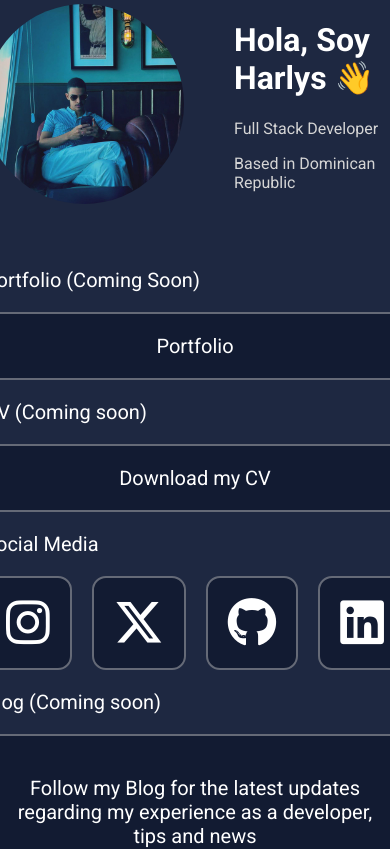
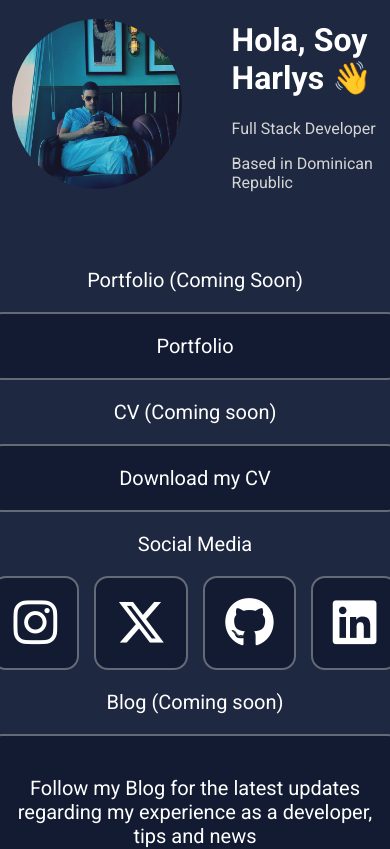
Before and after one commit to JustHarlys/Instagram-Link, a React (Vite) app: page / in a window 390 px wide. Shown: the top 849 px of the page. Built offline with nearby package versions, Linux system fonts and the light colour scheme.

Commit message:
Ajustes de estilos responsive

```diff
--- a/src/App.css
+++ b/src/App.css
@@ -19,7 +19,6 @@ body {
 
 .harlys-image {
   width: 200px;
-  height: 200px;
   border-radius: 400px;
 }
 
@@ -98,7 +97,7 @@ body {
 
 
 .fa-instagram:hover {
-  background-color: #E1306C;
+  background-color: #aa1d4c;
   color: white;
   }
 
@@ -110,3 +109,18 @@ footer {
 a {
   text-decoration: none;
 }
+
+@media screen and (max-width: 414px)  {
+  .content-text {
+    text-align: center;
+  }
+
+  .social-media-container {
+    gap: 15px
+  }
+
+  .harlys-image {
+    width: 170px;
+    margin-left: 20px;
+  }
+}
```
